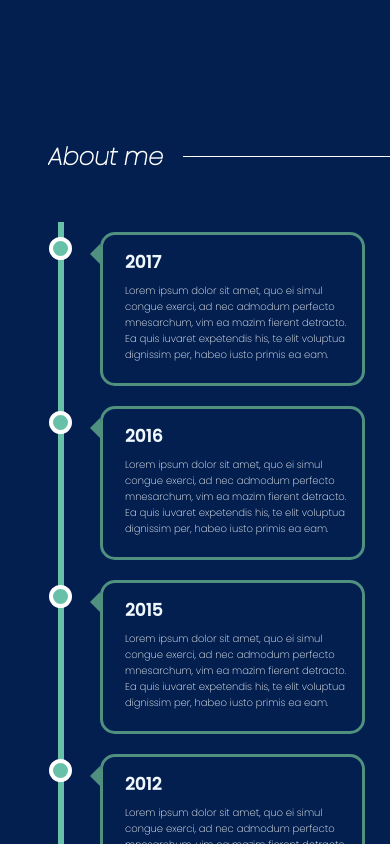
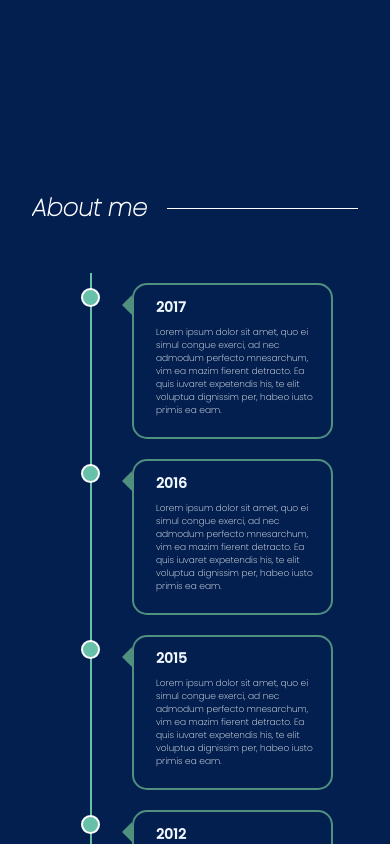
Before and after one commit to aliciabarczak/Profolio_Page, a React (Create React App) app: page / in a window 390 px wide. Shown: the part 820-1664 px from the top of the page. Built offline with nearby package versions, Linux system fonts and the light colour scheme.

Commit message:
adds further css styling

```diff
--- a/src/Styling/AboutMe.css
+++ b/src/Styling/AboutMe.css
@@ -5,6 +5,7 @@
 #AboutMePage {
   width: 100vw;
   height: 100%;
+  padding: 5rem;
 }
 
 .timeline p {
@@ -72,7 +73,7 @@ header {
 .timeline::after {
   content: "";
   position: absolute;
-  width: 6px;
+  width: 2px;
   background-color: rgb(103, 192, 168);
   top: 0;
   bottom: 0;
@@ -94,9 +95,9 @@ header {
   position: absolute;
   width: 15px;
   height: 15px;
-  right: -12px;
+  right: -8px;
   background-color: rgb(103, 192, 168);
-  border: 4px solid white;
+  border: 2px solid white;
   top: 15px;
   border-radius: 50%;
   z-index: 1;
@@ -154,12 +155,33 @@ header {
   background-color: #021f4f;
   position: relative;
   border-radius: 6px;
-  border: solid rgba(80, 144, 127, 1);
+  border: 2px solid rgba(80, 144, 127, 1);
   border-radius: 15px;
 }
 
 /* Media queries - Responsive timeline on screens less than 600px wide */
 @media screen and (max-width: 600px) {
+  #AboutMePage {
+    width: 100vw;
+    height: 100%;
+    padding: 2rem;
+  }
+  .timeline p {
+    font-size: 9px;
+  }
+
+  .timeline h2 {
+    font-size: 14px;
+  }
+
+  header {
+    margin-bottom: 3rem;
+    margin-left: -0rem;
+    color: white;
+    font-family: "Poppins", sans-serif;
+    font-weight: 100;
+    font-style: italic;
+  }
   /* Place the timelime to the left */
   .timeline {
     margin-left: 30px;
--- a/src/Styling/App.css
+++ b/src/Styling/App.css
@@ -23,7 +23,6 @@ section {
 
 #mainText {
   margin: 3rem;
-
   grid-area: mainText;
 }
 #background_img {
```
